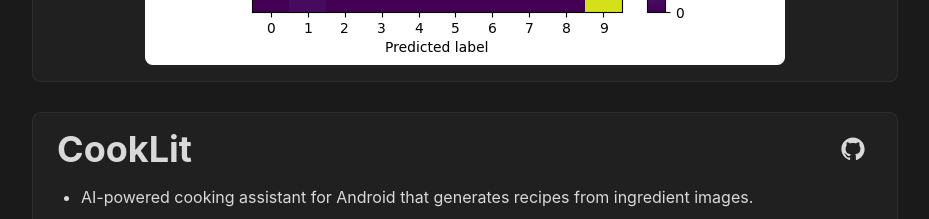
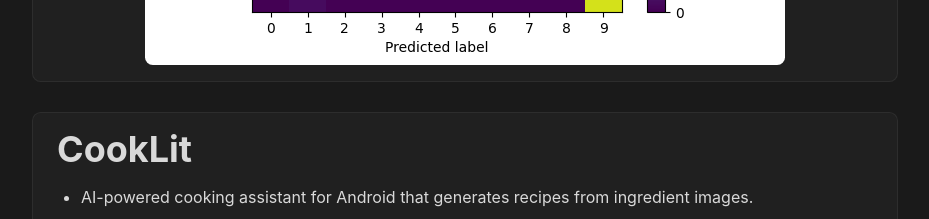
Before and after one commit to Hawkinski2000/Portfolio-Website, a React (Vite) app in the folder portfolio-website/: page / in a window 1280 px wide. Shown: the part 8560-8779 px from the top of the page, without its empty margins (175-1104 px from the left). Built offline with nearby package versions, Linux system fonts and the light colour scheme.

Commit message:
feat: Make project githubLink optional

```diff
--- a/portfolio-website/src/components/projects-section.tsx
+++ b/portfolio-website/src/components/projects-section.tsx
@@ -24,9 +24,11 @@ export default function ProjectsSection() {
                 <CardHeader className="flex items-center justify-between px-0 sm:px-2">
                   <CardTitle className="text-xl font-bold sm:text-4xl">{project.name}</CardTitle>
 
-                  <CardAction>
-                    <GitHubButton href={project.githubLink} />
-                  </CardAction>
+                  {project.githubLink && (
+                    <CardAction>
+                      <GitHubButton href={project.githubLink} />
+                    </CardAction>
+                  )}
                 </CardHeader>
 
                 <CardContent className="flex flex-col gap-4">
--- a/portfolio-website/src/projects.tsx
+++ b/portfolio-website/src/projects.tsx
@@ -7,7 +7,7 @@ export interface ProjectImage {
 
 export interface Project {
   name: string
-  githubLink: string
+  githubLink?: string
   bullets: ReactNode[]
   images: ProjectImage[]
   captions?: ReactNode[]
@@ -111,7 +111,6 @@ export const projects: Project[] = [
 
   {
     name: 'CookLit',
-    githubLink: 'https://github.com/AimanMadan/CookLit',
     bullets: [
       'AI-powered cooking assistant for Android that generates recipes from ingredient images.',
 
```
